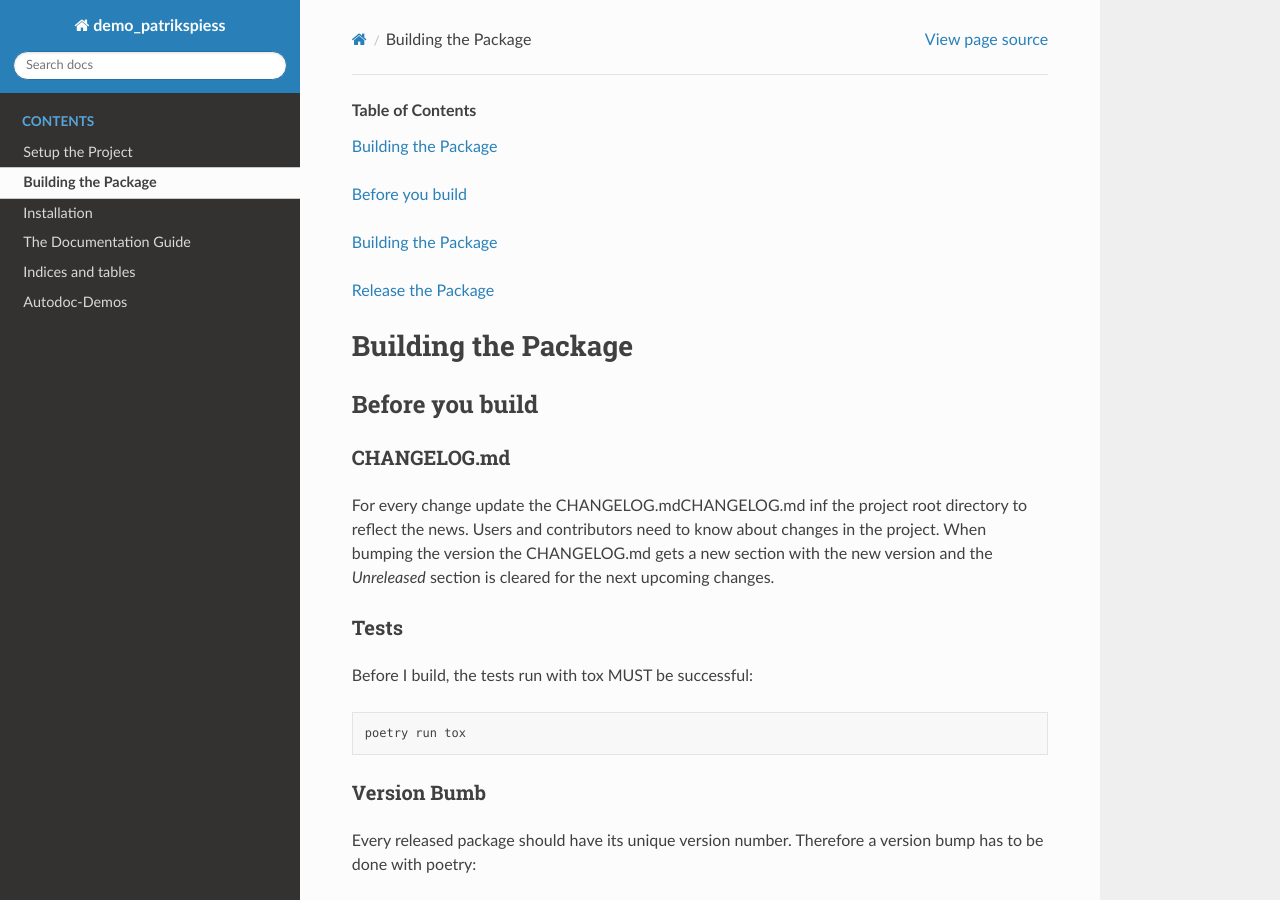
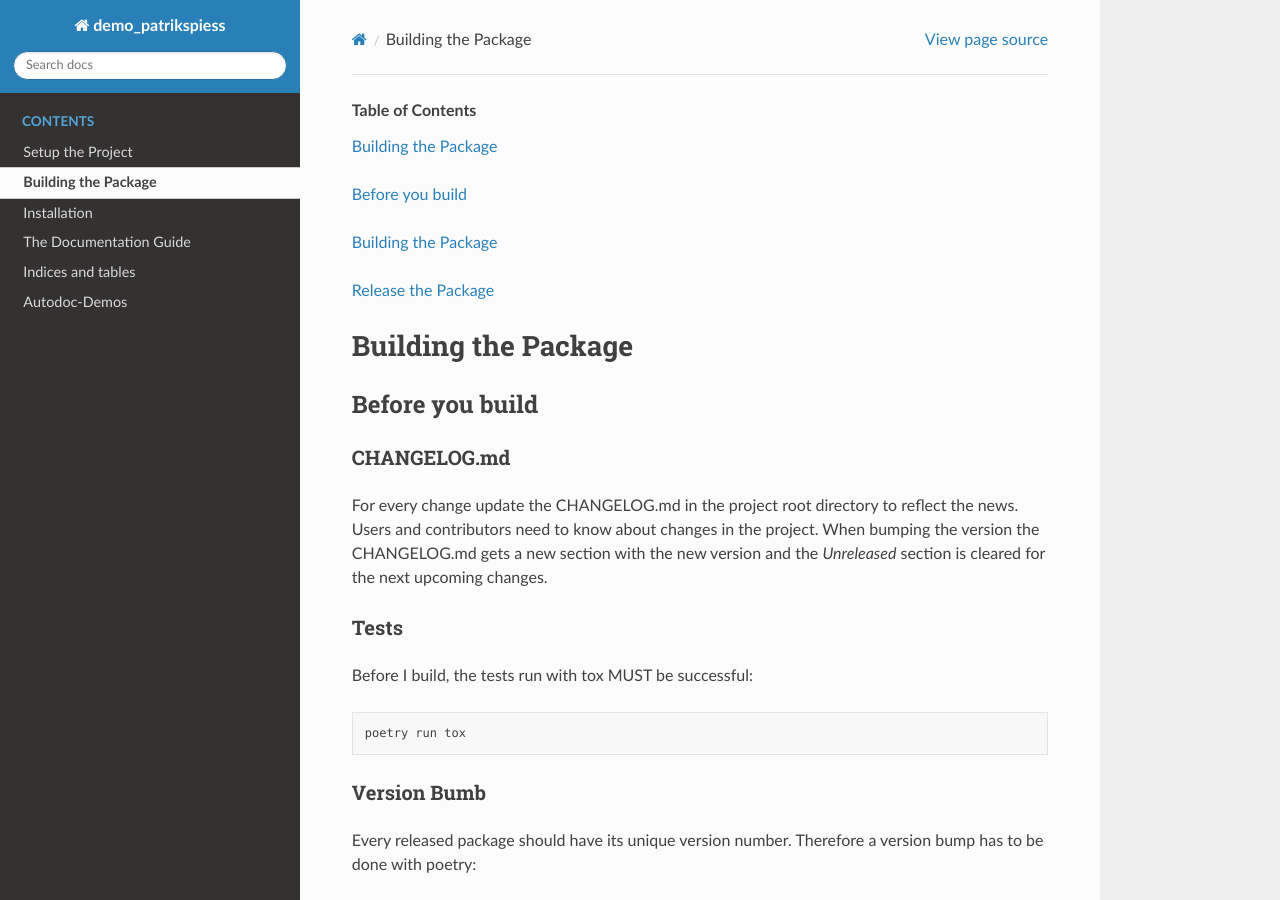
Before and after one commit to patrikspiess/demo_patrikspiess, a Sphinx documentation site: the page built from docs/source/build.rst, in a window 1280 px wide and 900 px high. Built offline with Sphinx 7.4.7 and the Read the Docs theme 2.0.0, drawn with Linux system fonts in a browser that asks for light colours.

Commit message:
📝 fix typos

```diff
--- a/docs/source/build.rst
+++ b/docs/source/build.rst
@@ -14,8 +14,8 @@ Before you build
 CHANGELOG.md
 ============
 
-For every change update the CHANGELOG.mdCHANGELOG.md inf the project root directory to reflect the
-news. Users and contributors need to know about changes in the project. When bumping the version
+For every change update the CHANGELOG.md in the project root directory to reflect the news.
+Users and contributors need to know about changes in the project. When bumping the version
 the CHANGELOG.md gets a new section with the new version and the `Unreleased` section is cleared
 for the next upcoming changes.
 
```
